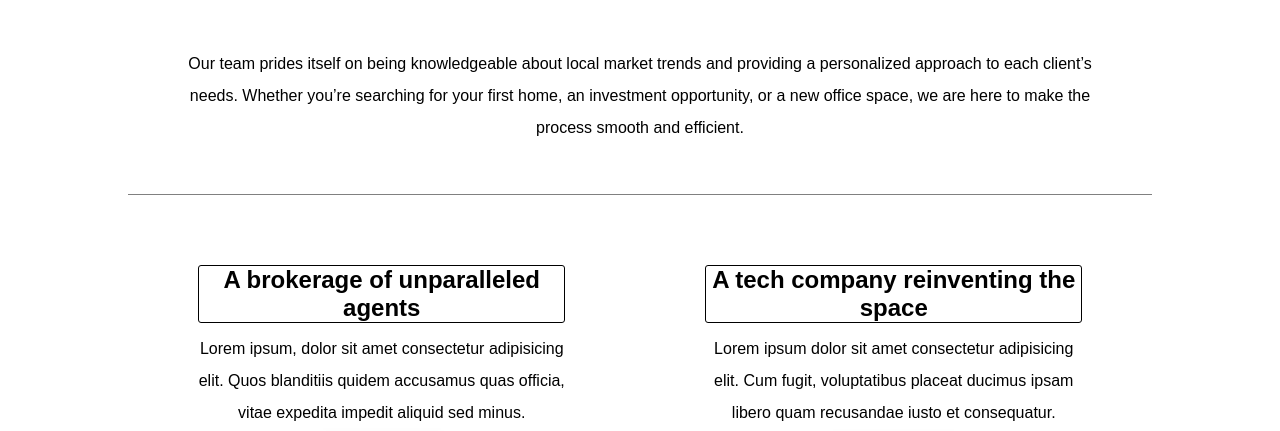
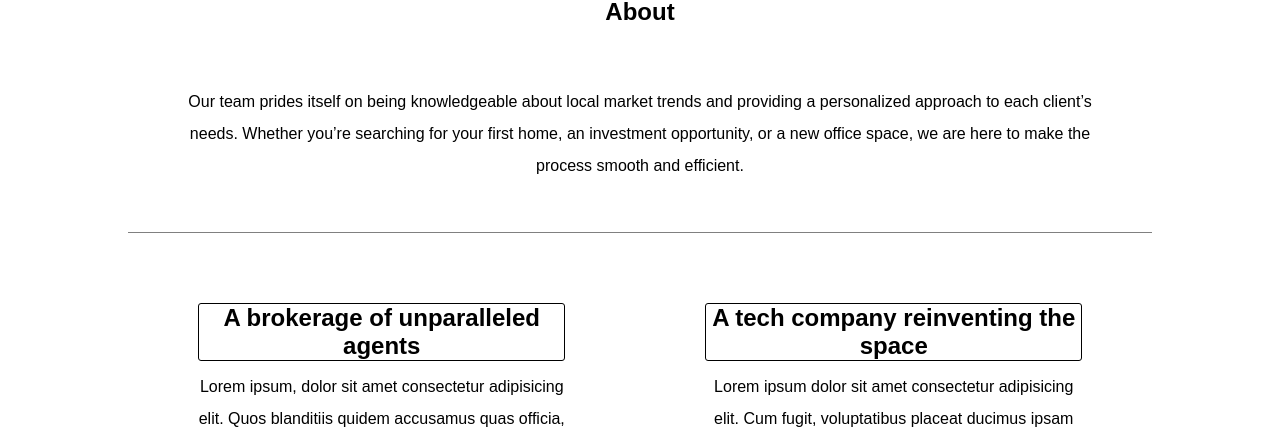
Before and after one commit to christianAlbrand/realState, a plain HTML site: page about.html in a window 1280 px wide. Shown: the part 49-480 px from the top of the page. Drawn offline with Linux system fonts and the light colour scheme.

Commit message:
add about title

```diff
--- a/about.css
+++ b/about.css
@@ -53,6 +53,10 @@
     border-bottom: 1px solid gray;
 }
 
+.about-title{
+    text-align: center;
+}
+
 @media(max-width:768px){
     .about-container{
         flex-direction: column;
--- a/about.html
+++ b/about.html
@@ -24,6 +24,7 @@
         </div>
     </header>
     <main class="container">
+        <h2 class="about-title">About</h2>
         <p class="p-about">Our team prides itself on being knowledgeable about local market trends and providing a personalized approach to each client’s needs. Whether you’re searching for your first home, an investment opportunity, or a new office space, we are here to make the process smooth and efficient.</p>
         <div class="about-container">
             <div class="about-container-items">
```
